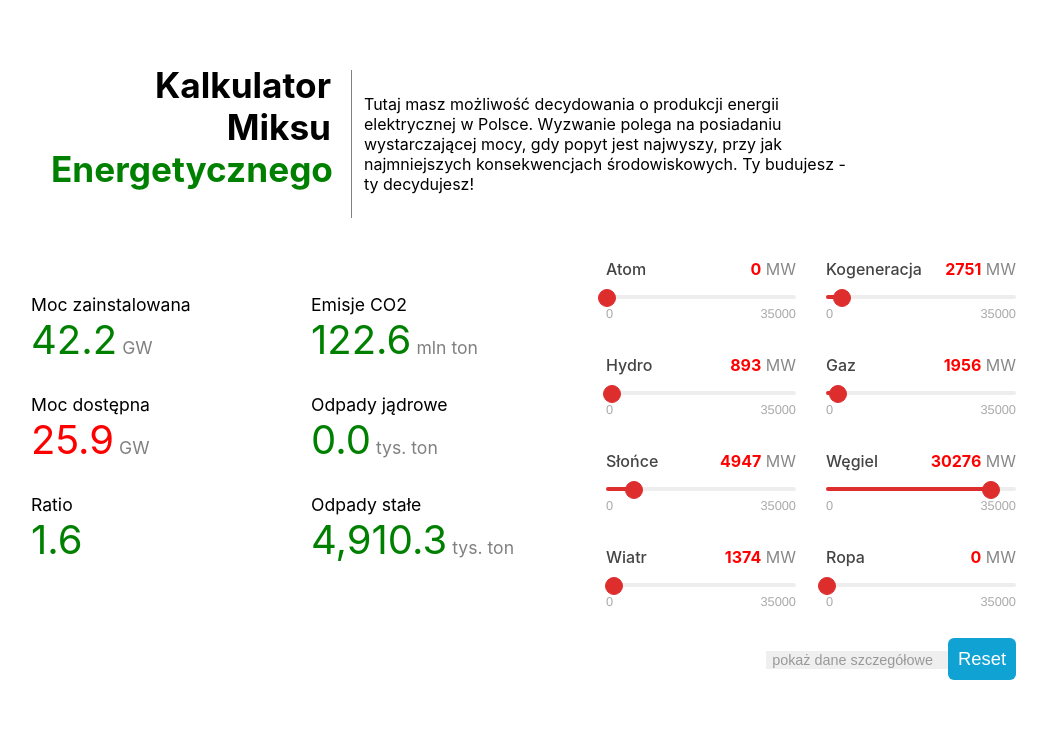
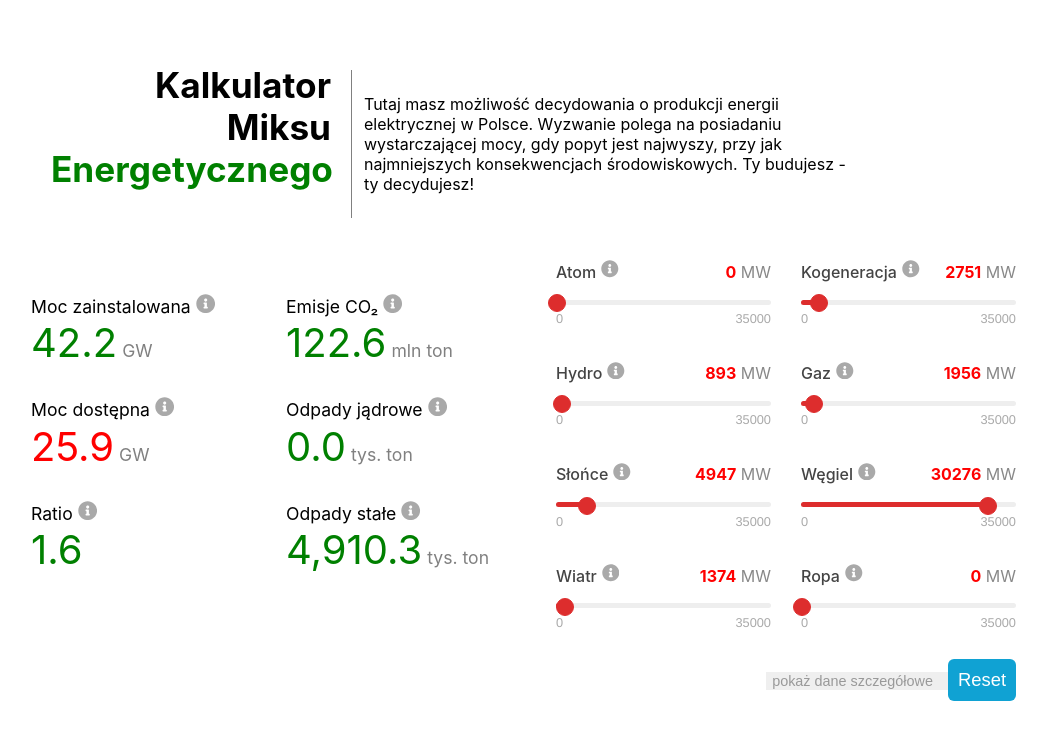
Before and after one commit to sin/energy-calc, a React (Create React App) app: page / in a window 1280 px wide. Shown: the top 740 px of the page, without its empty margins (109-1156 px from the left). Built offline with nearby package versions, Linux system fonts and the light colour scheme.

Commit message:
Add info icons (refs #5)

```diff
--- a/package.json
+++ b/package.json
@@ -7,6 +7,7 @@
     "gh-pages": "^2.1.1",
     "react": "^16.9.0",
     "react-dom": "^16.9.0",
+    "react-icons": "^3.7.0",
     "react-input-range": "^1.3.0",
     "react-scripts": "3.1.1"
   },
--- a/src/components/App/App.css
+++ b/src/components/App/App.css
@@ -39,7 +39,7 @@
 }
 
 .Sliders {
-  max-width: 440px;
+  max-width: 490px;
 }
 
 .Results {
--- a/src/components/App/App.js
+++ b/src/components/App/App.js
@@ -89,7 +89,7 @@ class App extends Component {
               </div>
               <div className="column">
                 <InfoBox
-                  name="Emisje CO2"
+                  name="Emisje CO₂"
                   value={formatNumber({ commaPos: 3 })(results.totalCO2)}
                   unit={'mln ton'}
                 />
--- a/src/components/InfoBox/InfoBox.js
+++ b/src/components/InfoBox/InfoBox.js
@@ -1,10 +1,14 @@
 import React from 'react'
+import InfoIcon from '../InfoIcon/InfoIcon'
 import './InfoBox.css'
 
 export default function InfoBox({ name, value, unit, type = '' }) {
   return (
     <div className="InfoBox">
-      <span className="InfoBox__name">{name}</span>
+      <span className="InfoBox__name">
+        {name}
+        <InfoIcon />
+      </span>
       <span className={`InfoBox__value ${type}`}>{value}</span>
       <span className="InfoBox__unit">{unit}</span>
     </div>
--- /dev/null
+++ b/src/components/InfoIcon/InfoIcon.css
@@ -0,0 +1,15 @@
+.InfoIcon {
+    background: transparent;
+    padding: 0;
+    margin-left: 5px;
+    border: 0;
+    font-size: 1.1em;
+    color: darkgray;
+    cursor: pointer;
+    outline: none;
+}
+
+.InfoIcon:hover,
+.InfoIcon:active {
+    color: gray;
+}
--- /dev/null
+++ b/src/components/InfoIcon/InfoIcon.js
@@ -0,0 +1,11 @@
+import React from 'react'
+import { FaInfoCircle } from 'react-icons/fa'
+import './InfoIcon.css'
+
+export default function InfoIcon({ onClick }) {
+  return (
+    <button className="InfoIcon" onClick={onClick}>
+      <FaInfoCircle />
+    </button>
+  )
+}
--- a/src/components/Slider/Slider.css
+++ b/src/components/Slider/Slider.css
@@ -1,10 +1,10 @@
 .Slider {
-    width: 190px;
+    width: 215px;
     padding: 25px 15px;
 }
 
 .Slider__label {
-    padding-bottom: 10px;
+    padding-bottom: 8px;
 }
 
 .Slider__label:after {
@@ -15,17 +15,22 @@
 
 .Slider__name {
     float: left;
-    width: 50%;
+    width: 58%;
     font-weight: 500;
     color: #444444;
 }
 
 .Slider__value {
     float: left;
-    width: 50%;
+    width: 42%;
     text-align: right;
     font-weight: 700;
     color: red;
+}
+
+.Slider__value,
+.Slider__name {
+    line-height: 1.7em;
 }
 
 .Slider__unit {
--- a/src/components/Slider/Slider.js
+++ b/src/components/Slider/Slider.js
@@ -1,5 +1,6 @@
 import React from 'react'
 import InputRange from 'react-input-range'
+import InfoIcon from '../InfoIcon/InfoIcon'
 
 import 'react-input-range/lib/css/index.css'
 import './Slider.css'
@@ -8,7 +9,10 @@ export default function Slider({ name, value, update }) {
   return (
     <div className="Slider">
       <div className="Slider__label">
-        <div className="Slider__name">{name}</div>
+        <div className="Slider__name">
+          {name}
+          <InfoIcon />
+        </div>
         <div className="Slider__value">
           {value}
           <span className="Slider__unit">{' MW'}</span>
```
Also changed, not shown: 1 other file (tests, documents, lock files or other folders).
